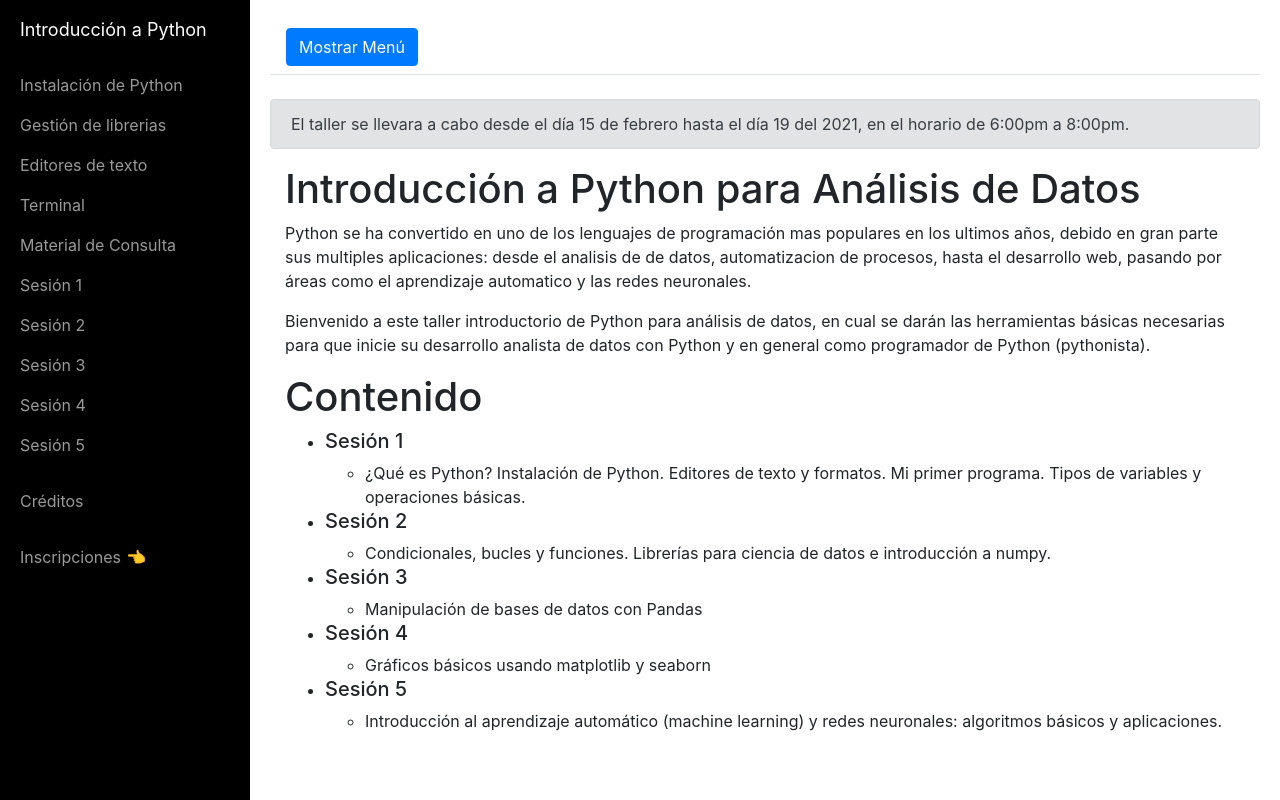
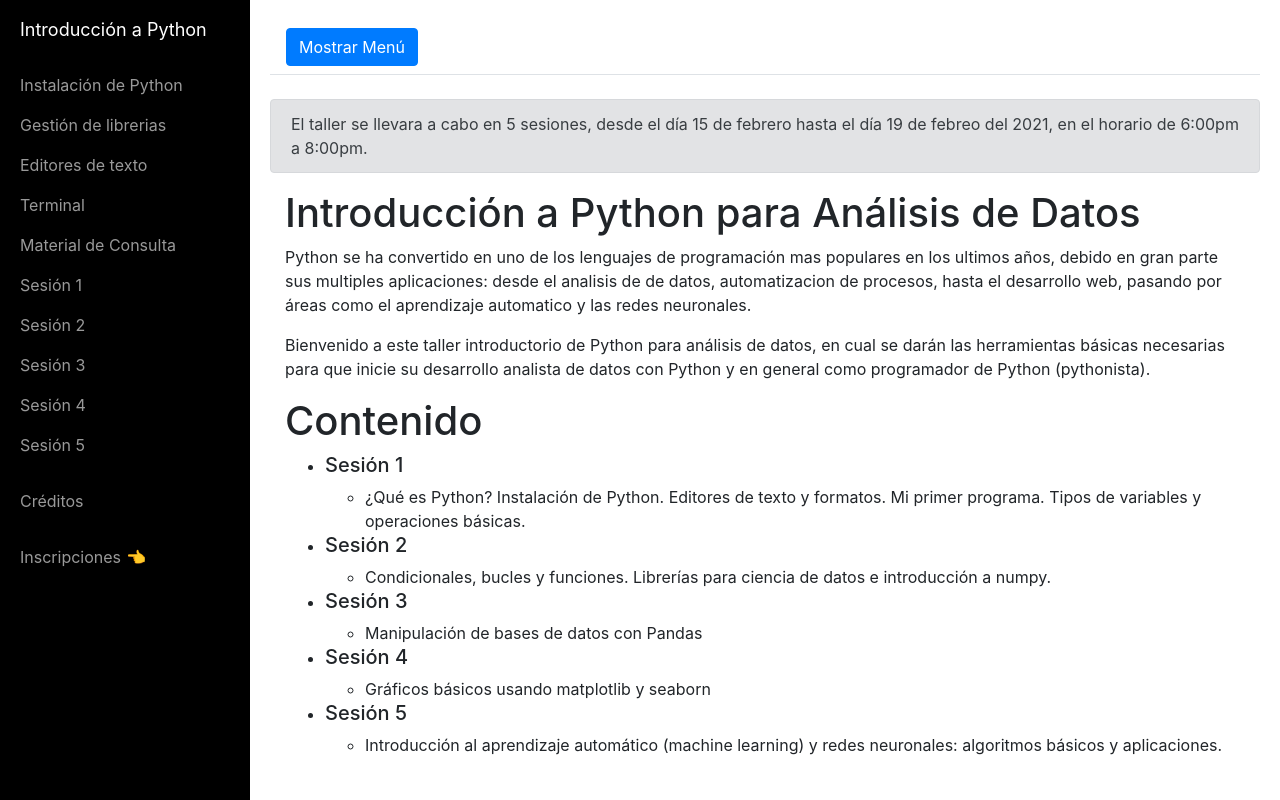
Before and after one commit to daandrader/curso-python, a website: page index.html in a window 1280 px wide. Drawn offline with Linux system fonts and the light colour scheme.

Commit message:
Final Release

```diff
--- a/index.html
+++ b/index.html
@@ -77,7 +77,7 @@
             <button class="btn btn-primary" id="menu-toggle">Mostrar Menú</button>
           </nav>
           <div class="alert alert-secondary mt-4" role="alert">
-            El taller se llevara a cabo desde el día 15 de febrero hasta el día 19 del 2021, en el horario de 6:00pm a 8:00pm.
+            El taller se llevara a cabo en 5 sesiones, desde el día 15 de febrero hasta el día 19 de febreo del 2021, en el horario de 6:00pm a 8:00pm.
           </div>
           <div class="container-fluid">
               <h1>Introducción a Python para Análisis de Datos</h1>
```
